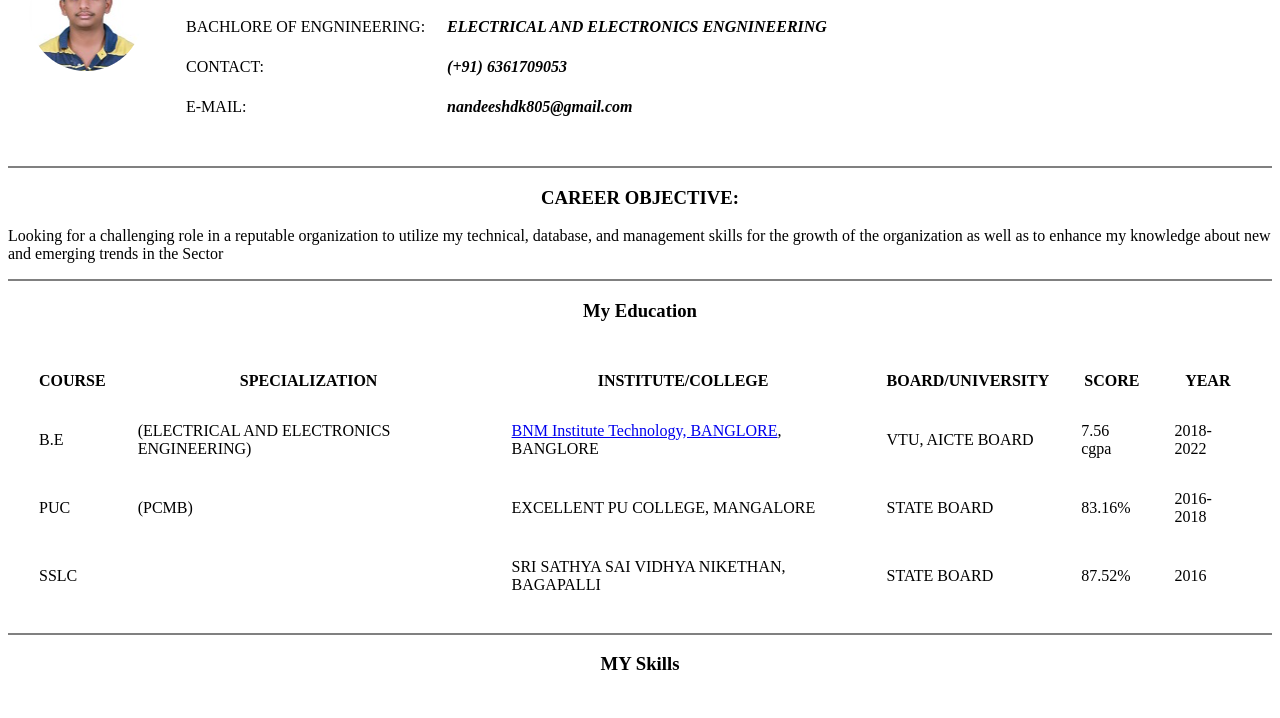
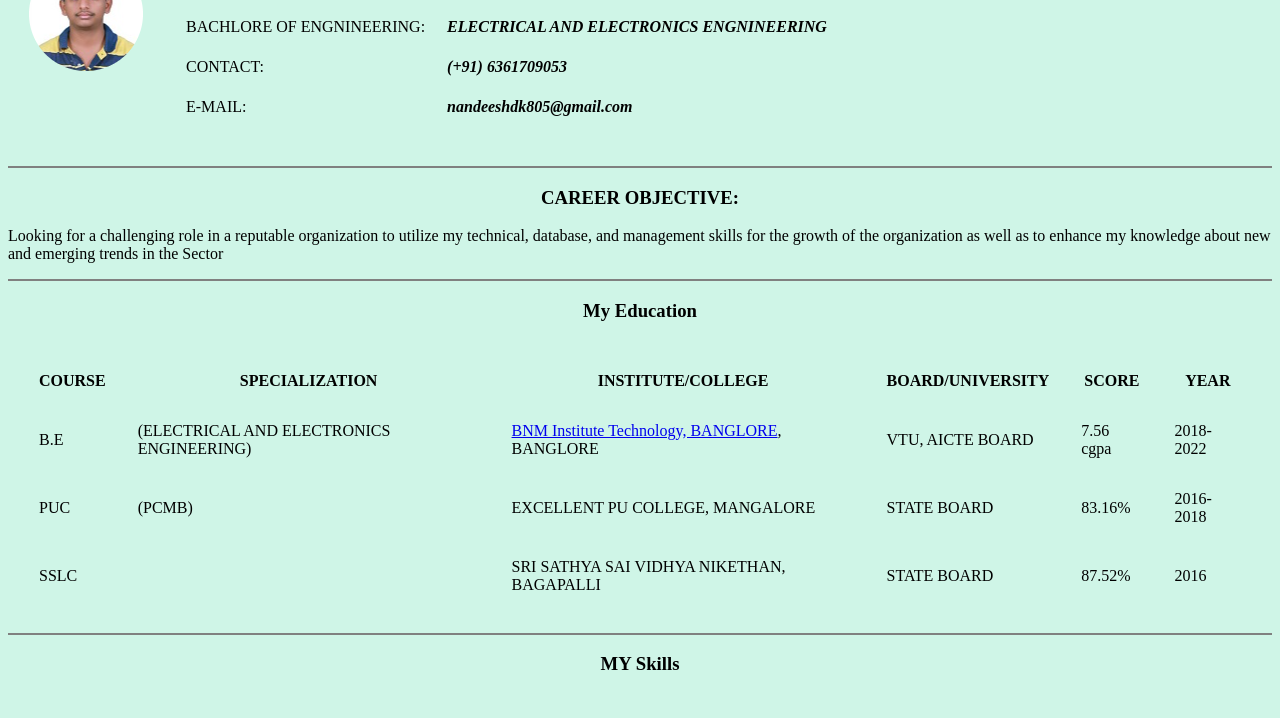
Before and after one commit to NandeeshDK/resume, a plain HTML site: page index.html in a window 1280 px wide. Shown: the part 134-852 px from the top of the page. Drawn offline with Linux system fonts and the light colour scheme.

Commit message:
Update index.html
added the background colour to main page

```diff
--- a/index.html
+++ b/index.html
@@ -6,7 +6,7 @@
     <title>💚Nandeesh personal site</title>
   </head>
 
-  <body>
+  <body style="background-color:#CFF5E7;">
     <table cellspacing="20px">
       <tr>
         <td><img src="NANDEESH DK PHOTO-modified.png" alt="nandeesh profile picture "></td>
```
